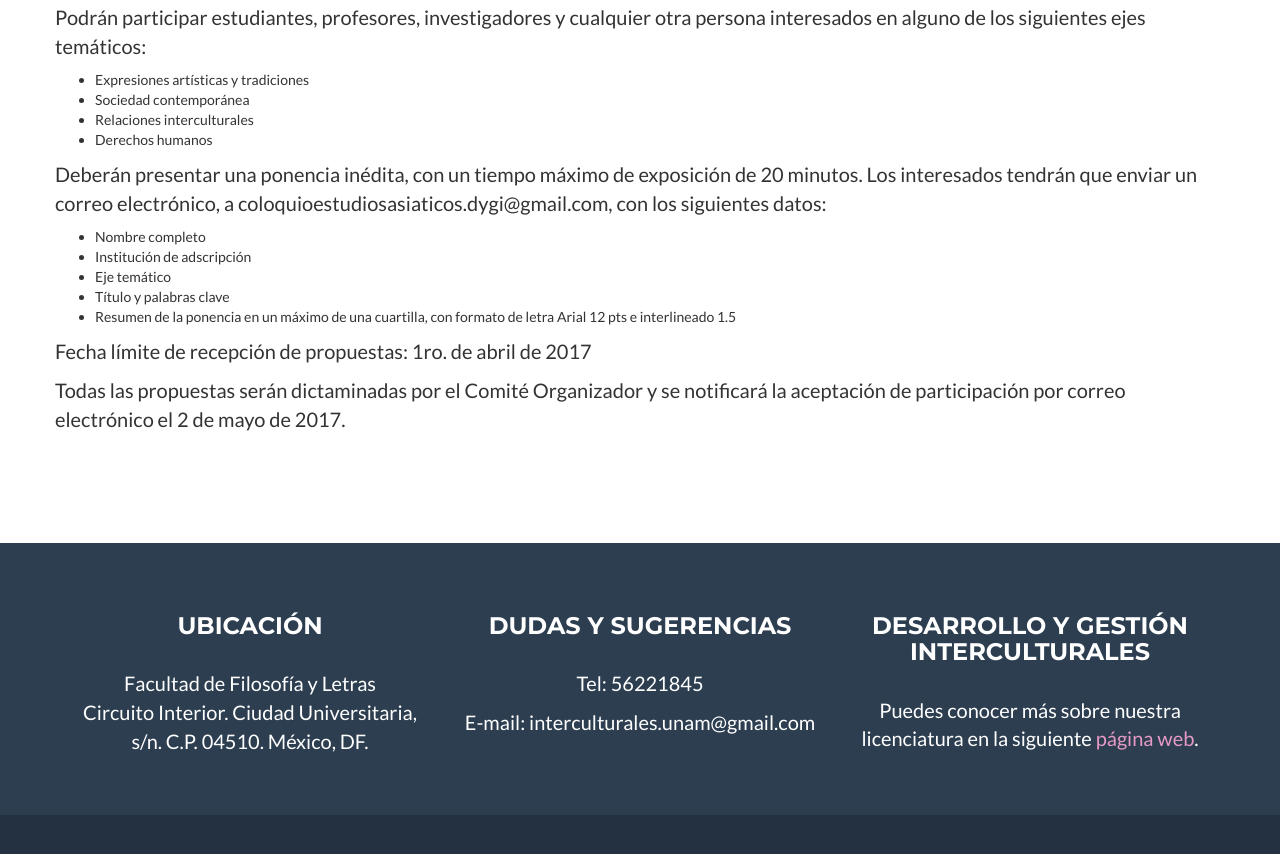
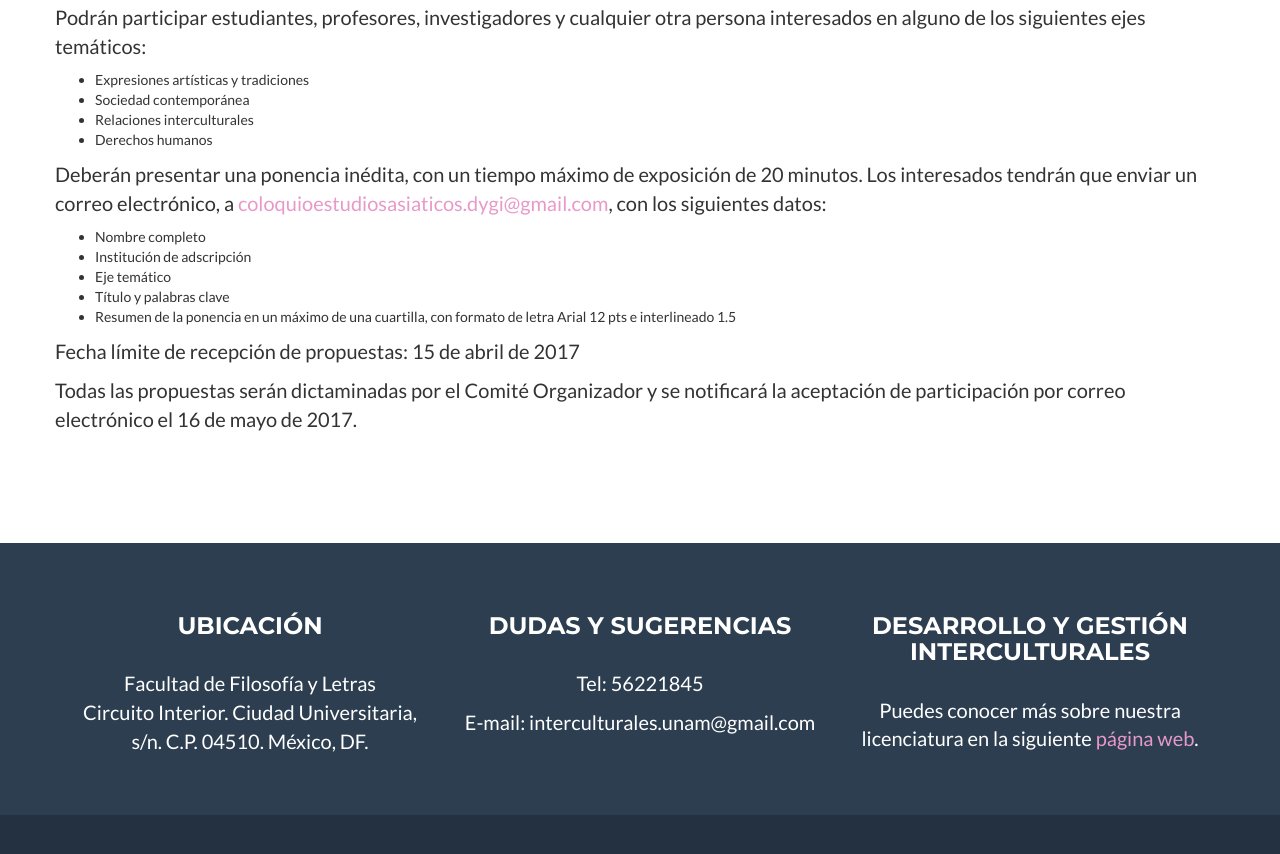
Before and after one commit to asiaticos/asiaticos.github.io, a website: page index.html in a window 1280 px wide. Shown: the part 1697-2551 px from the top of the page. Drawn offline with nearby package versions, Linux system fonts and the light colour scheme.

Commit message:
Update index.html

```diff
--- a/index.html
+++ b/index.html
@@ -205,7 +205,7 @@
   <li>Relaciones interculturales</li>
   <li>Derechos humanos</li>
               </ul>
-<p>Deberán presentar una ponencia inédita, con un tiempo máximo de exposición de 20 minutos. Los interesados tendrán que  enviar un correo electrónico, a coloquioestudiosasiaticos.dygi@gmail.com, con los siguientes datos:</p>
+<p>Deberán presentar una ponencia inédita, con un tiempo máximo de exposición de 20 minutos. Los interesados tendrán que  enviar un correo electrónico, a <a href="coloquioestudiosasiaticos.dygi@gmail.com">coloquioestudiosasiaticos.dygi@gmail.com</a>, con los siguientes datos:</p>
 
 <ul>
               <li>Nombre completo</li>
@@ -215,9 +215,9 @@
 <li>Resumen de la ponencia en un máximo de una cuartilla, con formato de letra Arial 12 pts e interlineado 1.5</li>
               </ul>
 
-              <p>Fecha límite de recepción de propuestas: 1ro. de abril de 2017</p>
+              <p>Fecha límite de recepción de propuestas: <bold>15 de abril de 2017</bold></p>
 
-<p>Todas las propuestas serán dictaminadas por el Comité Organizador y se notificará la aceptación de participación por correo electrónico el 2 de mayo de 2017.</p>
+<p>Todas las propuestas serán dictaminadas por el Comité Organizador y se notificará la aceptación de participación por correo electrónico el <bold>16 de mayo de 2017</bold>.</p>
 
             </div>
         </div>
```
